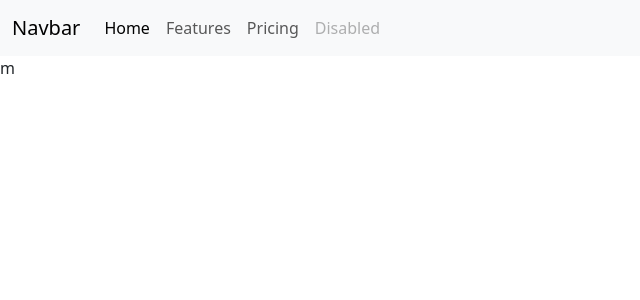
After one commit to berenice-barcenas-mancilla/POOS181, a Flask app: template Pract5/templates/plantilla.html in a window 1280 px wide. The commit adds this page. Shown: the top 300 px of the page, without its empty margins (0-640 px from the left). Run offline with Flask 3, Linux system fonts and the light colour scheme; the template is opened without the code that fills it, so the values that code supplies are empty; some libraries are stand-ins or nearby versions.

Commit message:
Implementacion de plantilla estatica y bootstrap

```diff
--- a/Pract5/app.py
+++ b/Pract5/app.py
@@ -41,7 +41,7 @@ def edit(id):
     CS.execute('Select * from albums where id = %s',(id,))
     QueryId = CS.fetchone()
     print (QueryId)
-    return render_template('editarAlbums.html',listId = QueryId)
+    return render_template('editarAlbums.html', listId = QueryId)
 
 @app.route('/update/<id>', methods=['POST'])
 def update(id):
--- /dev/null
+++ b/Pract5/templates/plantilla.html
@@ -0,0 +1,42 @@
+<!DOCTYPE html>
+<html lang="en">
+<head>
+    <meta charset="UTF-8">
+    <meta name="viewport" content="width=device-width, initial-scale=1.0">
+
+    <link href="https://cdn.jsdelivr.net/npm/bootstrap@5.3.0/dist/css/bootstrap.min.css" rel="stylesheet" integrity="sha384-9ndCyUaIbzAi2FUVXJi0CjmCapSmO7SnpJef0486qhLnuZ2cdeRhO02iuK6FUUVM" crossorigin="anonymous">
+    <title>Plantilla</title>
+</head>
+<body>
+    {% block body%}
+        <nav class="navbar navbar-expand-lg bg-body-tertiary">
+            <div class="container-fluid">
+            <a class="navbar-brand" href="#">Navbar</a>
+            <button class="navbar-toggler" type="button" data-bs-toggle="collapse" data-bs-target="#navbarNav" aria-controls="navbarNav" aria-expanded="false" aria-label="Toggle navigation">
+                <span class="navbar-toggler-icon"></span>
+            </button>
+            <div class="collapse navbar-collapse" id="navbarNav">
+                <ul class="navbar-nav">
+                <li class="nav-item">
+                    <a class="nav-link active" aria-current="page" href="#">Home</a>
+                </li>
+                <li class="nav-item">
+                    <a class="nav-link" href="#">Features</a>
+                </li>
+                <li class="nav-item">
+                    <a class="nav-link" href="#">Pricing</a>
+                </li>
+                <li class="nav-item">
+                    <a class="nav-link disabled">Disabled</a>
+                </li>
+                </ul>
+            </div>
+            </div>
+        </nav>
+
+    {% endblock %}
+
+    <script src="https://cdn.jsdelivr.net/npm/@popperjs/core@2.11.8/dist/umd/popper.min.js" integrity="sha384-I7E8VVD/ismYTF4hNIPjVp/Zjvgyol6VFvRkX/vR+Vc4jQkC+hVqc2pM8ODewa9r" crossorigin="anonymous"></script>
+    <script src="https://cdn.jsdelivr.net/npm/bootstrap@5.3.0/dist/js/bootstrap.min.js" integrity="sha384-fbbOQedDUMZZ5KreZpsbe1LCZPVmfTnH7ois6mU1QK+m14rQ1l2bGBq41eYeM/fS" crossorigin="anonymous"></script>
+</body>
+</html>m
```
Also changed, not shown: Pract5/templates/editarAlbum.html (+3 -10 lines), Pract5/templates/eliminarAlbum.html (+3 -12 lines), Pract5/templates/index.html (+6 -11 lines).
